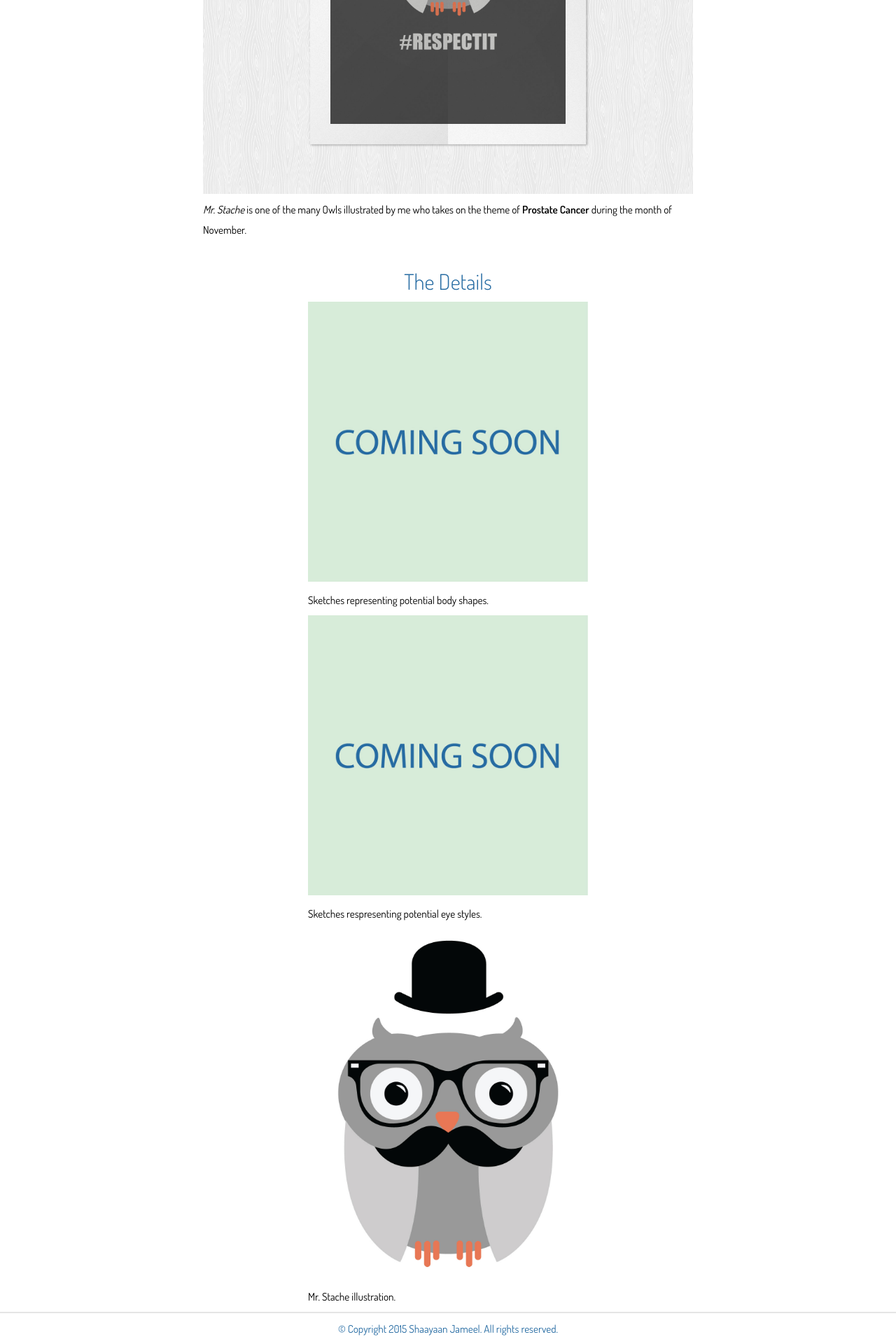
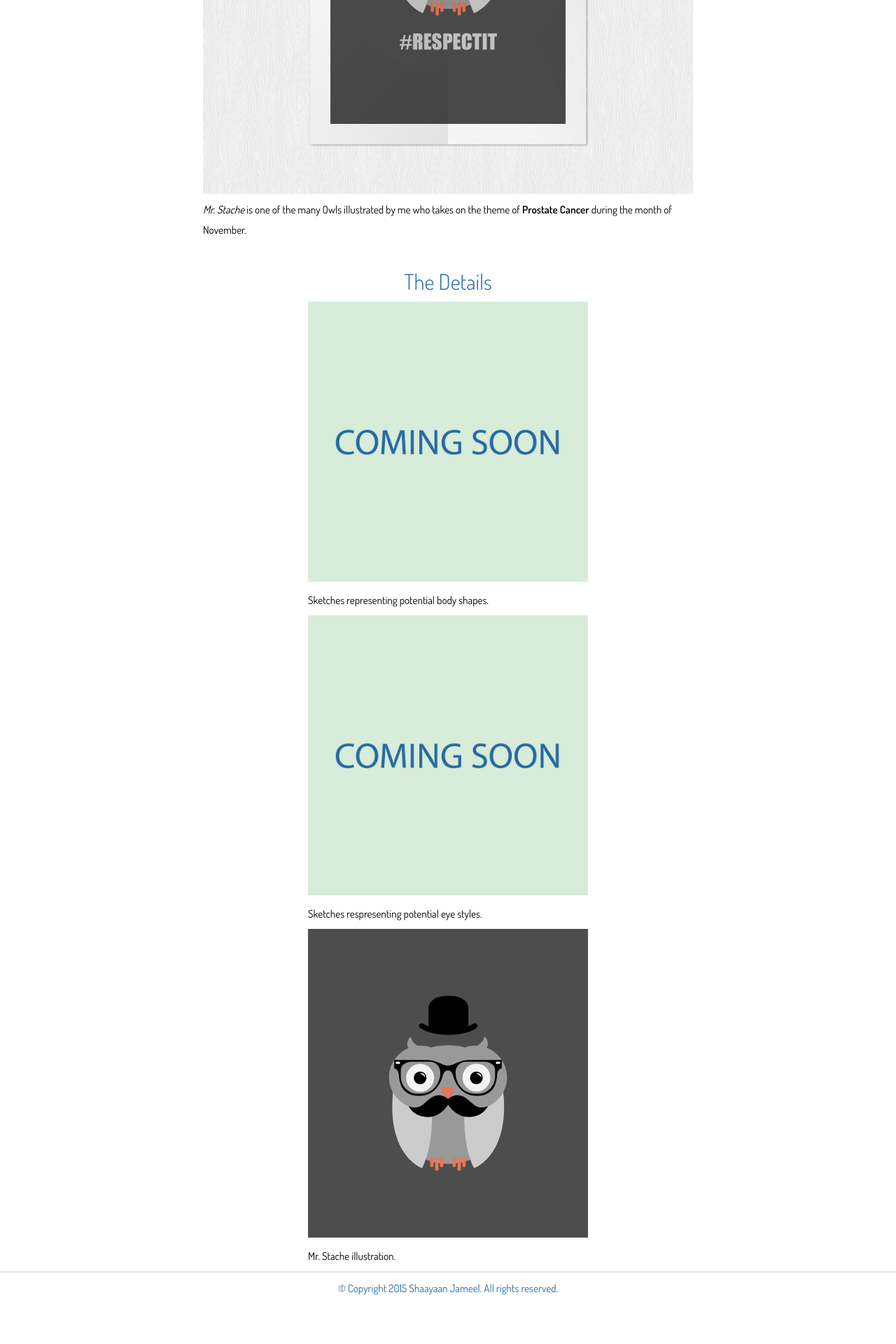
Before and after one commit to shaayaanjameel/portfolio, a Jekyll site: the page built from portfolio/who-gives-a-hoot.html, in a window 1280 px wide. Shown: the part 1068-2988 px from the top of the page at 70% size. Built offline with Jekyll 4.4.1, drawn with Linux system fonts in a browser that asks for light colours; Markdown is read by kramdown in place of the engine named in the settings; after the commit the page ends 2930 px from its top, so only the background shows below that.

Commit message:
replaced svgs

```diff
--- a/portfolio/who-gives-a-hoot.html
+++ b/portfolio/who-gives-a-hoot.html
@@ -14,7 +14,7 @@ thumbnails:
   - thumb: coming-soon.jpg
     desc: Sketches respresenting potential eye styles.
 
-  - thumb: movember-final.jpg
+  - thumb: movember-final.svg
     desc: Mr. Stache illustration.
 
 tags: Illustration, Adobe Illustrator, Adobe Photoshop
```
Also changed, not shown: images/300.jpg, images/movember-final.jpg (deleted), images/movember-final.svg (added), images/wordmark.svg.
